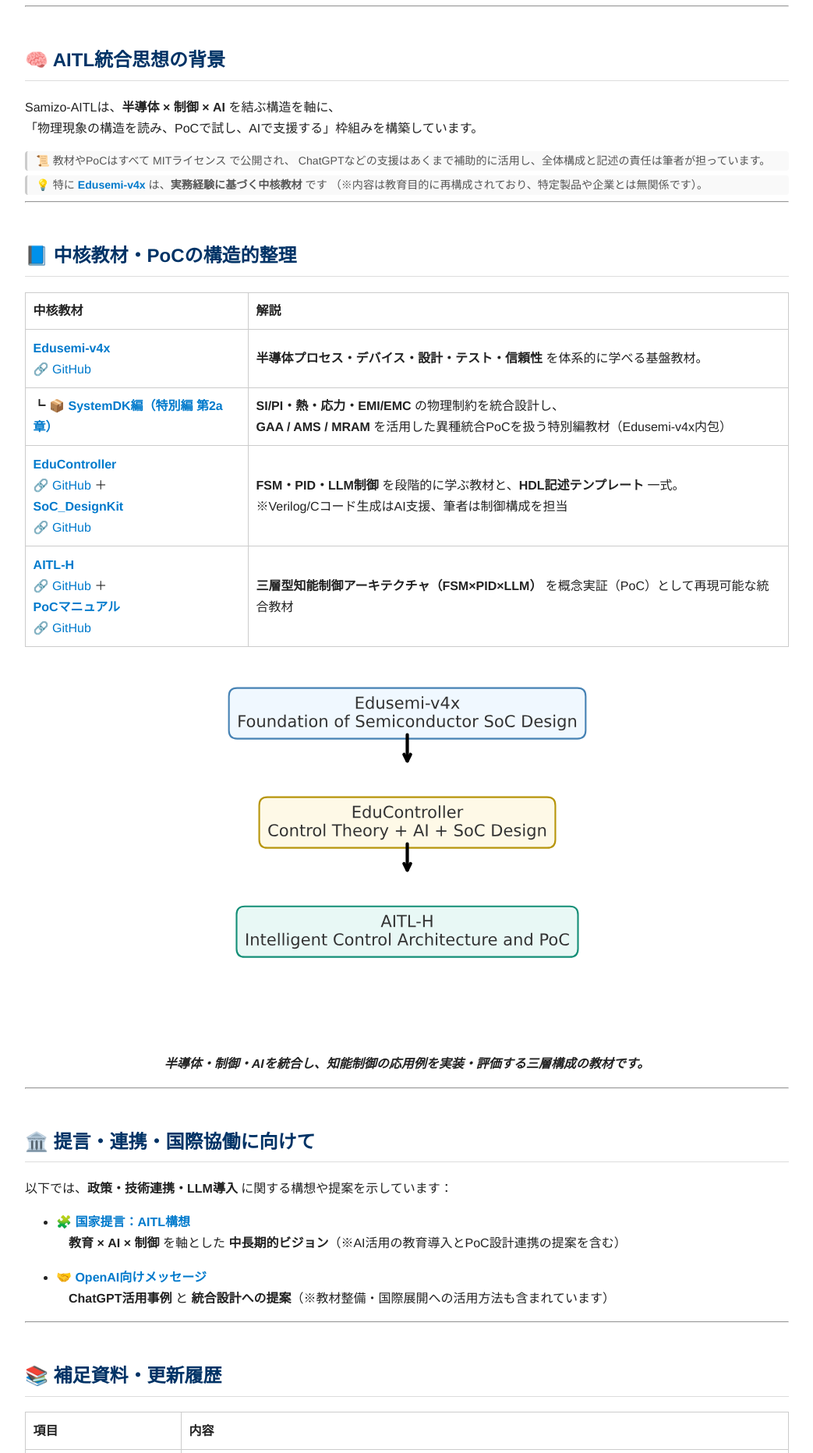
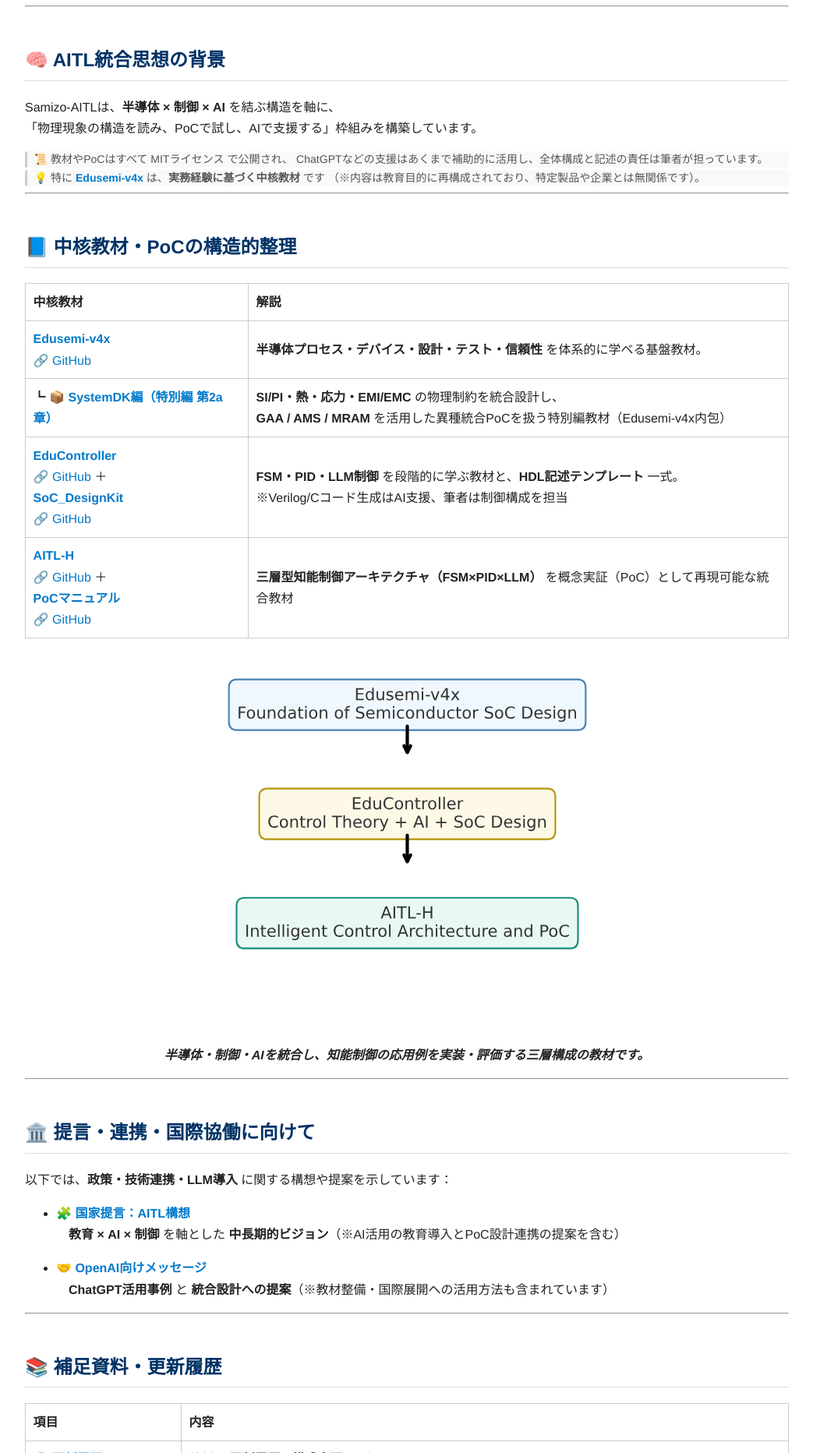
Before and after one commit to Samizo-AITL/Samizo-AITL.github.io, a Jekyll site: the page built from index.md, in a window 1280 px wide. Shown: the part 1776-3640 px from the top of the page at 78% size, without its empty margins (118-1161 px from the left). Built offline with Jekyll 4.4.1, drawn with Linux system fonts in a browser that asks for light colours.

Commit message:
Update style.css

```diff
--- a/assets/style.css
+++ b/assets/style.css
@@ -66,10 +66,10 @@
   color: #555;
   background-color: #f9f9f9;
   border-left: 3px solid #ccc;
-  padding: 0.2em 0.8em;
-  margin: 0.4em 0;
-  border-radius: 4px;
-  line-height: 1.4;
+  padding: 0.1em 0.6em;     /* 余白をコンパクトに */
+  margin: 0.2em 0;          /* 上下余白も圧縮 */
+  border-radius: 3px;
+  line-height: 1.3;
 }
 
 /* 図サイズ調整 */
```
